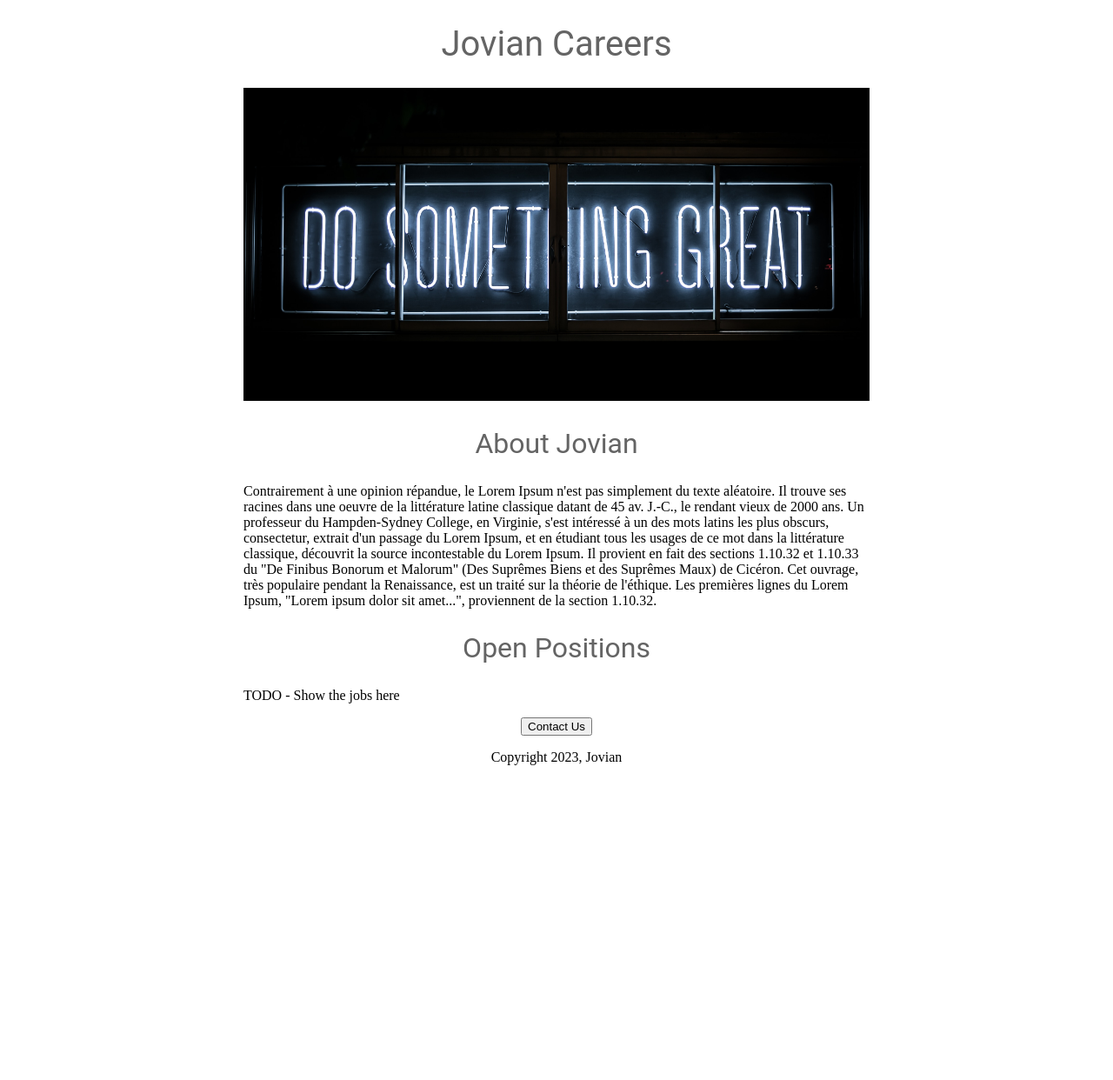
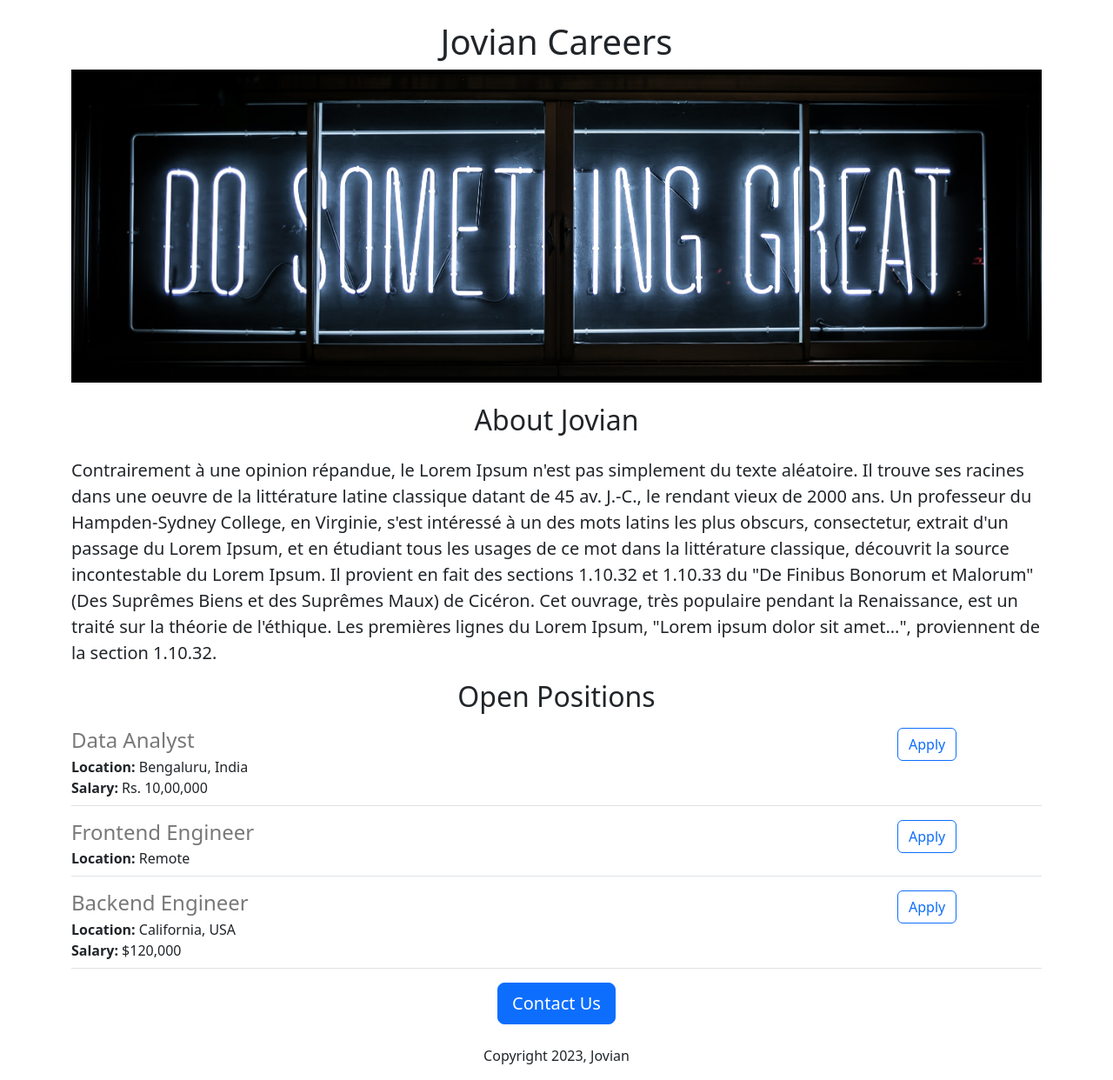
Before and after one commit to oyaoya/jovian-careers-website, a Flask app: page / in a window 1280 px wide. Shown: the whole page at 87% size. Before the commit the page ends 880 px from the top, so only its background shows below. Run offline with Flask 3, Linux system fonts and the light colour scheme.

Commit message:
Add jobitem.html file and styling using bootstrap

```diff
--- a/app.py
+++ b/app.py
@@ -2,10 +2,26 @@ from flask import Flask, render_template
 
 app = Flask(__name__)
 
+JOBS = [{
+    'id': 1,
+    'title': 'Data Analyst',
+    'location': 'Bengaluru, India',
+    'salary': 'Rs. 10,00,000'
+}, {
+    'id': 2,
+    'title': 'Frontend Engineer',
+    'location': 'Remote'
+}, {
+    'id': 3,
+    'title': 'Backend Engineer',
+    'location': 'California, USA',
+    'salary': '$120,000'
+}]
+
 
 @app.route("/")
 def hello_world():
-  return render_template("home.html")
+  return render_template("home.html", jobs=JOBS)
 
 
 if __name__ == "__main__":
--- a/templates/home.html
+++ b/templates/home.html
@@ -2,47 +2,34 @@
 <html lang="en">
   <head>
     <title>Jovian Careers</title>
+    <meta charset="utf-8">
+    <meta name="viewport" content="width=device-width, initial-scale=1">
+    <link href="https://cdn.jsdelivr.net/npm/bootstrap@5.3.2/dist/css/bootstrap.min.css" rel="stylesheet" integrity="sha384-T3c6CoIi6uLrA9TneNEoa7RxnatzjcDSCmG1MXxSR1GAsXEV/Dwwykc2MPK8M2HN" crossorigin="anonymous">
     <style>
-      h1 {
-        font-size: 40px;
-        font-family: Roboto;
-        font-weight: normal;
-        color: rgb(100, 100, 100);
-        text-align: center;
-      }
       #banner {
+        height: 360px;
         width: 100%;
-        height: 360px;
         object-fit: cover;
-      }
-      h2 {
-        font-family: Roboto;
-        font-size: 32px;
-        color: rgb(100, 100, 100);
-        text-align: center;
-        font-weight: normal;
-      }
-      .bodytex {
-        font-family: Roboto;
-        color: rgb(80, 80, 80);
-      }
-      #container {
-        max-width: 720px;
-        margin: 0 auto;
+        margin-bottom: 16px;
       }
     </style>
   </head>
+  </head>
   <body>
-    <div id="container">
-    <h1>Jovian Careers</h1>
-    <img src="/static/jovianbanner.jpg" alt="Jovian Careers banner" id="banner">
-    <h2>About Jovian</h2>
-    <p class="bodytext">Contrairement à une opinion répandue, le Lorem Ipsum n'est pas simplement du texte aléatoire. Il trouve ses racines dans une oeuvre de la littérature latine classique datant de 45 av. J.-C., le rendant vieux de 2000 ans. Un professeur du Hampden-Sydney College, en Virginie, s'est intéressé à un des mots latins les plus obscurs, consectetur, extrait d'un passage du Lorem Ipsum, et en étudiant tous les usages de ce mot dans la littérature classique, découvrit la source incontestable du Lorem Ipsum. Il provient en fait des sections 1.10.32 et 1.10.33 du "De Finibus Bonorum et Malorum" (Des Suprêmes Biens et des Suprêmes Maux) de Cicéron. Cet ouvrage, très populaire pendant la Renaissance, est un traité sur la théorie de l'éthique. Les premières lignes du Lorem Ipsum, "Lorem ipsum dolor sit amet...", proviennent de la section 1.10.32.</p>
-    <h2>Open Positions</h2>
-    <p>TODO - Show the jobs here</p>
-      <div style="text-align:center;">
-    <button>Contact Us</button>
-        <p>Copyright 2023, Jovian</p>
+    <div class="container">
+    <h1 class="text-center mt-4">Jovian Careers</h1>
+    <img src="/static/jovianbanner.jpg" alt="Jovian Careers banner" id="banner" class="img-fluid">
+    <h2 class="text-center mt-2 mb-4">About Jovian</h2>
+    <p class="lead">Contrairement à une opinion répandue, le Lorem Ipsum n'est pas simplement du texte aléatoire. Il trouve ses racines dans une oeuvre de la littérature latine classique datant de 45 av. J.-C., le rendant vieux de 2000 ans. Un professeur du Hampden-Sydney College, en Virginie, s'est intéressé à un des mots latins les plus obscurs, consectetur, extrait d'un passage du Lorem Ipsum, et en étudiant tous les usages de ce mot dans la littérature classique, découvrit la source incontestable du Lorem Ipsum. Il provient en fait des sections 1.10.32 et 1.10.33 du "De Finibus Bonorum et Malorum" (Des Suprêmes Biens et des Suprêmes Maux) de Cicéron. Cet ouvrage, très populaire pendant la Renaissance, est un traité sur la théorie de l'éthique. Les premières lignes du Lorem Ipsum, "Lorem ipsum dolor sit amet...", proviennent de la section 1.10.32.</p>
+    <h2 class="text-center">Open Positions</h2>
+    <p>
+      {% for job in jobs %}
+        {% include 'jobitem.html' %}
+      {% endfor %}
+    </p>
+      <div class="text-center">
+    <button class="btn btn-primary btn-lg">Contact Us</button>
+        <p class="mt-4">Copyright 2023, Jovian</p>
       </div>
     </div>
   </body>
--- /dev/null
+++ b/templates/jobitem.html
@@ -0,0 +1,15 @@
+<div class="border-bottom" style="margin-bottom: 16px; padding-bottom: 8px;">
+  <div class="row">
+    <div class="col-10">
+      <h4 style="color:rgb(120,120,120); margin-bottom: 4px;">{{ job.title }}</h4>
+
+      <div><b>Location:</b> {{ job.location }}</div>
+      {% if 'salary' in job %}
+      <div><b>Salary:</b> {{ job.salary }}</div>
+      {% endif %}
+    </div>
+    <div class="col-2">
+        <button type="button" class="btn btn-outline-primary float-right align-middle">Apply</button>
+    </div>
+  </div>
+</div>
```
